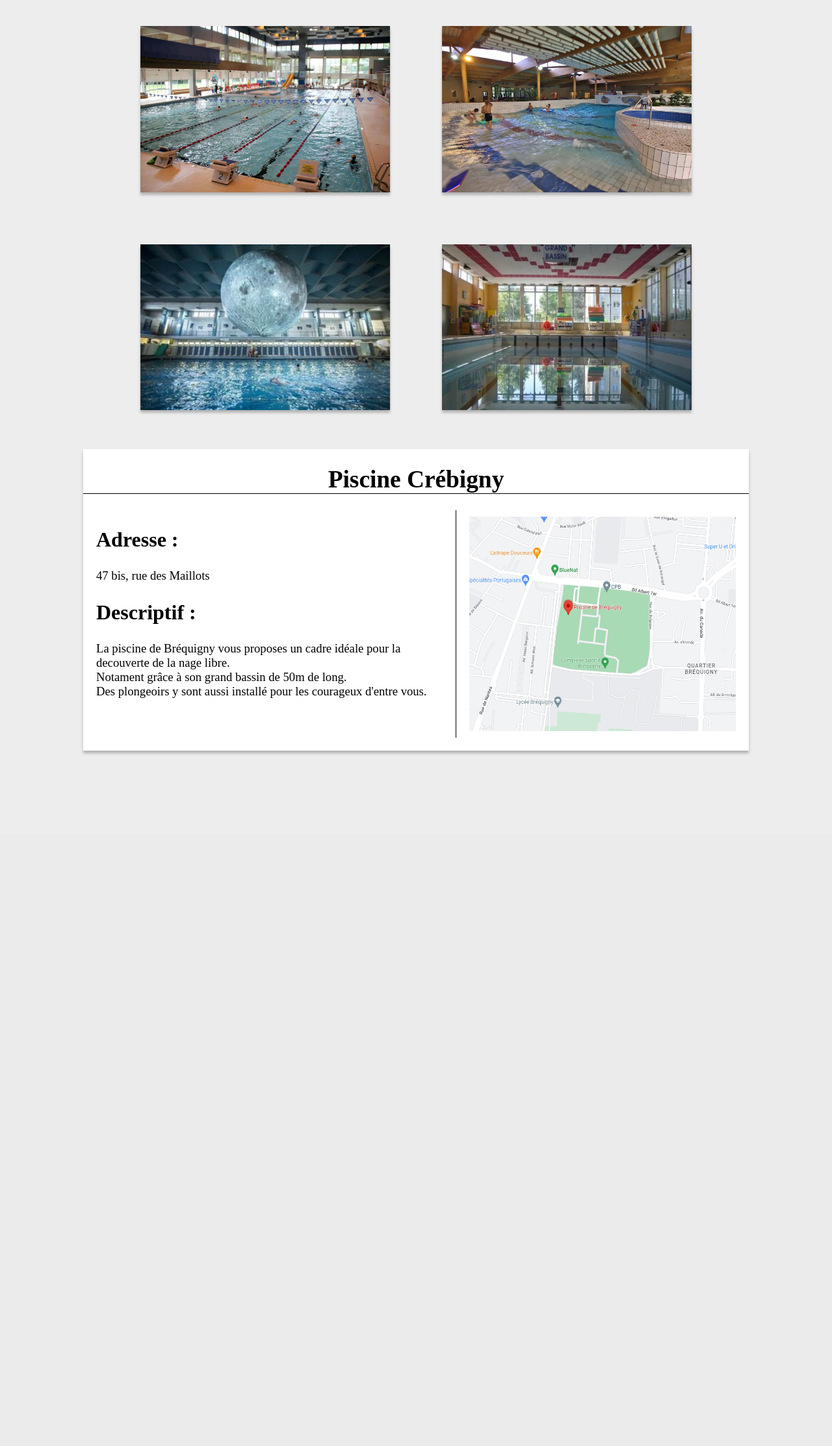
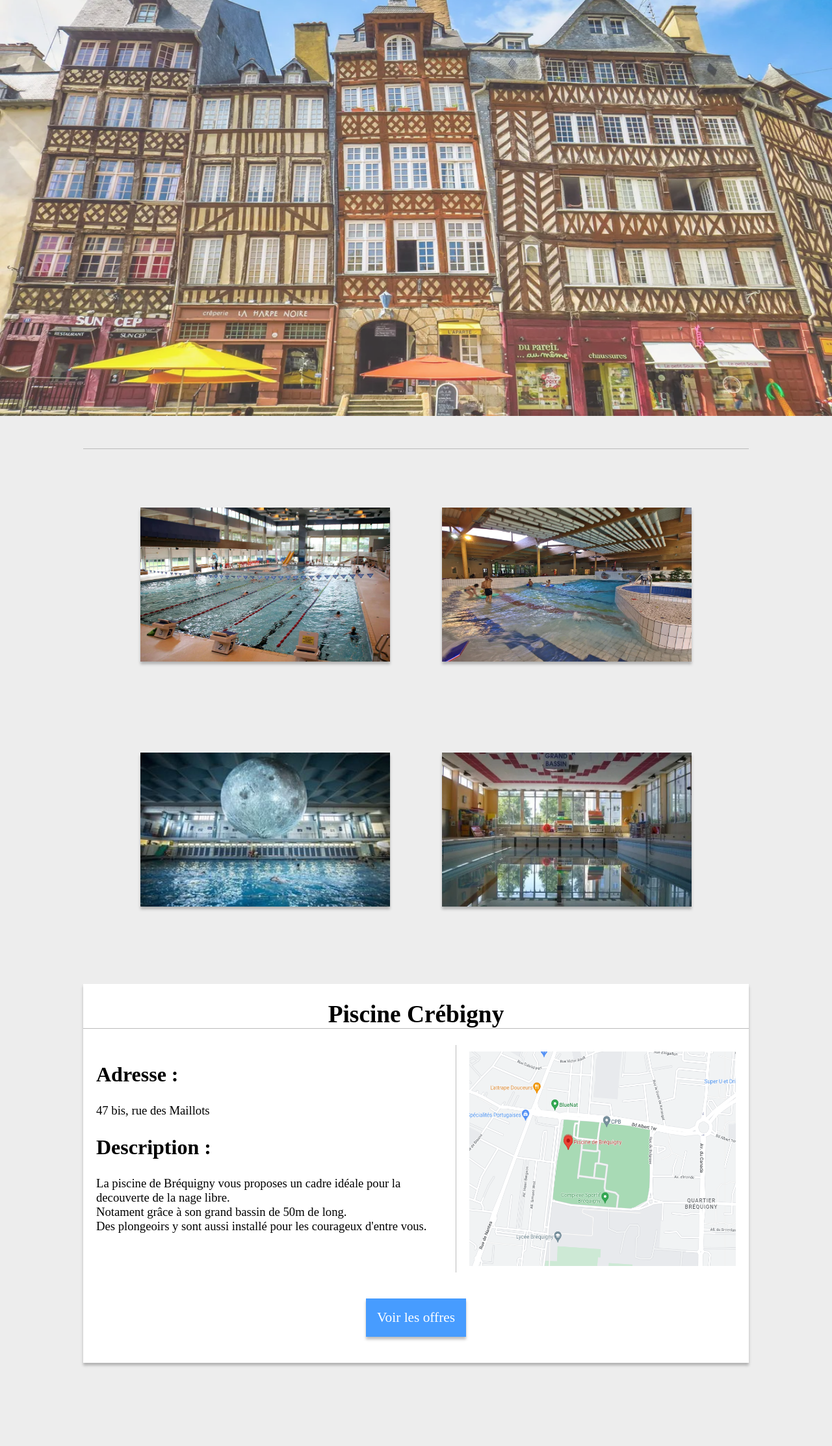
Before and after one commit to DroVz/SitePiscineRennes, a PHP site: page / in a window 1280 px wide. Shown: the part 80-2305 px from the top of the page at 65% size. Before the commit the page ends 1240 px from the top, so only its background shows below. Run offline with PHP 8.4, Linux system fonts and the light colour scheme; data comes from the database, SQL or seed files in the repository.

Commit message:
Uptdate controller c_Accueil

```diff
--- a/site/controllers/c_accueil.php
+++ b/site/controllers/c_accueil.php
@@ -2,11 +2,41 @@
 require_once('model/pool.php');
 require_once('pdo/poolPDO.php');
 
-function accueil()
-{
-    $poolPDO = new PoolPDO();
-    $poolPDO->connection = new DBConnection();
-    $pools = $poolPDO->readAll();
-    $selectPool =  $pools[0];
-    require('view/v_accueil.php');
+class HomePage {
+
+    public $pools;
+    public $selectPool;
+
+    function __construct()
+    {
+        $poolPDO = new PoolPDO();
+        $poolPDO->connection = new DBConnection();
+        $this->pools = $poolPDO->readAll();
+        $this->selectPool =  $this->pools[0];
+    }
+
+    function printPools(){
+        foreach ($this->pools as $pool) {
+            echo '<div class="card">';
+            echo ' <img class="SwimmingPool--Img" src="' . $pool->getPicture() . '" value="' . $pool->getName() . '*' . $pool->getAddress() . '*' . $pool->getDescription() . '*' . $pool->getMap() . '" alt="" onclick="PiscineClickEvent(this)">';
+            echo '<div class="poolName">' . $pool->getName() . '</div>';
+            echo '</div>';
+        }
+    }
+
+    function printPoolName(){
+        echo  '<h1 id="FocusSwimmingPool--Title">' . $this->selectPool->getName() . '</h1>';
+    }
+
+    function printPoolAddress(){
+       echo '<p id="FocusSwimmingPool--Address">' . $this->selectPool->getAddress() . '<p>';
+    }
+
+    function printDescription(){
+        echo '<p id="FocusSwimmingPool--Descriptif">' . $this->selectPool->getDescription() . '<p></br>';
+    }
+
+    function printMap(){
+        echo ' <img id="FocusSwimmingPool--Map" src="' . $this->selectPool->getMap() . '" alt="">';
+    }
 }
--- a/site/index.php
+++ b/site/index.php
@@ -11,7 +11,7 @@ if(empty($action)) {
 // controllerFocus permet d'instancier la vue et le controller correspondant pour pouvoir acceder aux différentes fct
 switch($action) {
 	case 'accueil' :
-		accueil();
+		require('view/v_accueil.php');
 		break;
 	case 'achat' :
 		achat();
@@ -24,6 +24,6 @@ switch($action) {
 		break;
 
 	default:
-	accueil();
+	require('view/v_accueil.php');
 
 }
--- a/site/view/layout.php
+++ b/site/view/layout.php
@@ -4,7 +4,6 @@
       <meta charset="utf-8" />
       <title><?= $title ?></title>
       <link href="view/style.css" rel="stylesheet" />
-      <script src="view/script.js"></script>
       <script src="view/script.js"></script>
    </head>
 
--- a/site/view/script.js
+++ b/site/view/script.js
@@ -20,5 +20,5 @@ function PiscineClickEvent (picture) {
 
     picture.style.opacity = 1.0;
 
-    SwimmingPoolMap.scrollIntoView({behavior:'smooth'})
+    SwimmingPoolMap.scrollIntoView({behavior:'smooth',block:'center'})
 }
--- a/site/view/style.css
+++ b/site/view/style.css
@@ -17,14 +17,23 @@ h2 {
 p {
     font-size: 14pt;
 }
+.line {
+    margin: 50px 0px 50px 0px;
+    width: 80%;
+    border-bottom: solid 1px #BBBBBB;
 
+}
 /* Navigation */
 nav {
+    position: fixed;
+    z-index: 1;
+
     display: flex;
     justify-content: space-between;
     align-items: center;
 
     background-color: #FFFFFF;
+    width: 100%;
     height: 10vh;
 }
 nav img {
@@ -38,7 +47,7 @@ nav ul {
 
     list-style-type: none;
 }
-nav a{
+a{
     display: block;
     text-align: center;
     padding: 16px;
@@ -49,23 +58,28 @@ nav a{
     text-decoration: none;
     color: #000000;
 }
-nav .StyleButton{
+.StyleButton{
     color: #FFFFFF;
     background-color: #479CFF;
     border: solid 1px #479CFF;
     box-shadow: 0px 4px 4px rgba(0, 0, 0, 0.25);
 }
-nav a:hover{
+a:hover{
     color: #FFFFFF;
     background-color: #479CFF;
     transition: 500ms;
 }
-nav .StyleButton:hover {
+.StyleButton:hover {
     color: #479CFF;
     background-color: #FFFFFF;
     transition: 500ms;
 }
-
+/* Banner */
+.banner {
+    width: 100%;
+    height: 90vh;
+    opacity: 80%;
+}
 /* SelectSwimmingPool */
 .SelectSwimmingPool {
     margin: 0%;
@@ -75,22 +89,37 @@ nav .StyleButton:hover {
     justify-content: center;
     flex-wrap: wrap;
 }
-.SelectSwimmingPool .SwimmingPool--Img {
+.SelectSwimmingPool .card {
     width: 30%;
     margin: 40px;
+}
+.SelectSwimmingPool .SwimmingPool--Img {
+    width: 100%;
+    height: 80%;
     opacity: 100%;
     box-shadow: 0px 4px 4px rgba(0, 0, 0, 0.25);
 }
-.SelectSwimmingPool .SwimmingPool--Img:hover{
+.SelectSwimmingPool .poolName {
+    font-family:'Istok Web';
+    font-size: 24pt;
+
+    visibility: hidden;
+    text-align: center;
+}
+.SwimmingPool--Img:hover + .poolName{
+    visibility: visible;
     box-shadow: 0px 8px 8px rgba(0, 0, 0, 0.25);
     transition: 500ms;
 }
-
+.SwimmingPool--Img:hover {
+    box-shadow: none;
+}
 /* FocusSwimmingPool */
 .FocusSwimmingPool {
     background-color: #ffffff;
     display: flex;
     flex-direction: column;
+    align-items: center;
 
     width: 80%;
 
@@ -103,7 +132,8 @@ nav .StyleButton:hover {
 }
 
 .FocusSwimmingPool h1{
-    border-bottom: solid 1px #000000;
+    width: 100%;
+    border-bottom: solid 1px #BBBBBB;
     text-align: center;
 }
 
@@ -120,9 +150,11 @@ nav .StyleButton:hover {
     padding: 10px 20px 10px 20px;
 
     width: 40%;
-    border-left: solid 1px #000000;
+    border-left: solid 1px #BBBBBB;
 }
-
+.FocusSwimmingPool a{
+    margin: 40px 0px 20px 0px;
+}
 /*CheckCodeSwimmingPool */
 .CheckCodeSwimmingPool {
 
--- a/site/view/v_accueil.php
+++ b/site/view/v_accueil.php
@@ -1,29 +1,28 @@
 <?php $title = "Piscines municipales de Rennes - Accueil"; ?>
 <?php ob_start(); ?>
+<?php  $ControllerHomePage = new HomePage?>
 <main>
     <div class="SelectSwimmingPool">
-        <?php
-        foreach ($pools as $pool) {
-            echo ' <img class="SwimmingPool--Img" src="' . $pool->getPicture() . '" value="' . $pool->getName() . '*' . $pool->getAddress() . '*' . $pool->getDescription() . '*' . $pool->getMap() . '" alt="" onclick="PiscineClickEvent(this)">';
-        }
-        ?>
+        <img class="banner" src="view\img\bannerRennes.webp" alt="">
+        <div class="line"></div>
+        <?php $ControllerHomePage->printPools() ?>
     </div>
 
     <div class="FocusSwimmingPool">
-        <?php echo  '<h1 id="FocusSwimmingPool--Title">' . $selectPool->getName() . '</h1>'; ?>
+        <?php $ControllerHomePage->printPoolName() ?>
         <div>
             <div class="info">
                 <article>
                     <h2> Adresse : </h2>
-                    <?php echo '<p id="FocusSwimmingPool--Address">' . $selectPool->getAddress() . '<p>' ?>
-                    <h2> Descriptif : </h2>
-                    <?php echo '<p id="FocusSwimmingPool--Descriptif">' . $selectPool->getDescription() . '<p></br>' ?>
+                    <?php $ControllerHomePage->printPoolAddress() ?>
+                    <h2> Description : </h2>
+                    <?php $ControllerHomePage->printDescription() ?>
                 </article>
             </div>
-            <?php echo ' <img id="FocusSwimmingPool--Map" src="' . $selectPool->getMap() . '" alt="">'; ?>
+            <?php $ControllerHomePage->printMap() ?>
         </div>
+      <a class="StyleButton" href="/index.php?action=achat"  >Voir les offres</a>
     </div>
 </main>
-
 <?php $content = ob_get_clean(); ?>
 <?php require('view/layout.php') ?>
```
Also changed, not shown: site/view/img/bannerRennes.webp (added).
